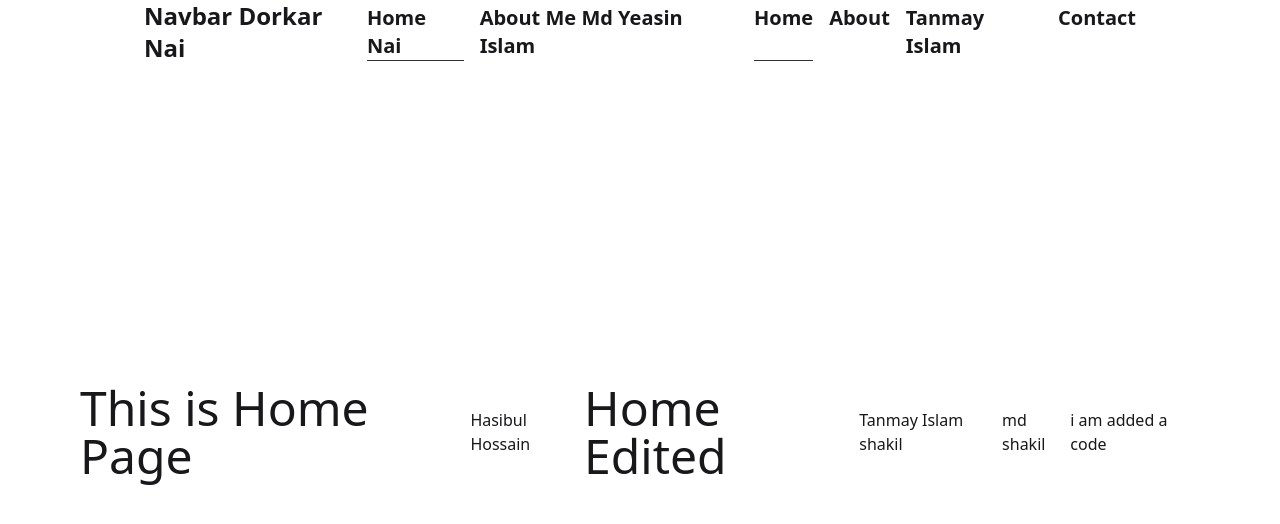
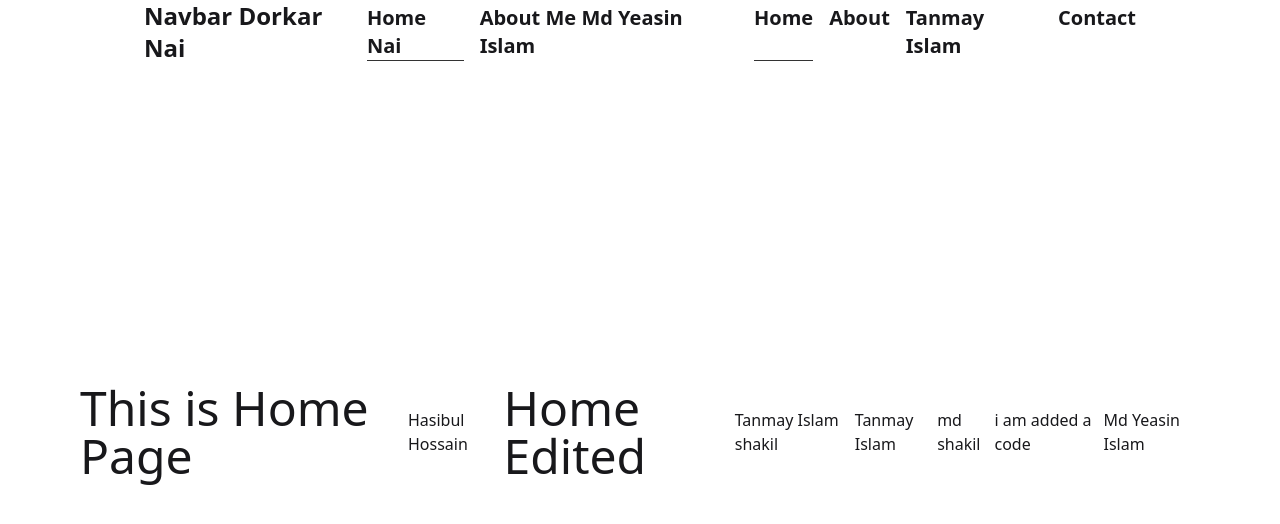
Before and after one commit to shakilsarkar12/group-project, a React (Vite) app: page / in a window 1280 px wide. Shown: the top 524 px of the page. Built offline with nearby package versions, Linux system fonts and the light colour scheme.

Commit message:
New Changes

```diff
--- a/src/Components/Home/Home.jsx
+++ b/src/Components/Home/Home.jsx
@@ -9,11 +9,17 @@ const Home = () => {
 
             <h1 className='text-5xl'>Home Edited</h1>
 
+
             <h1>Tanmay Islam shakil</h1>
 
 
+
+            <h1>Tanmay Islam</h1>
+
             <h1>md shakil</h1>
             <h2>i am added a code</h2>
+
+            <h1>Md Yeasin Islam</h1>
 
 
         </div>
```
